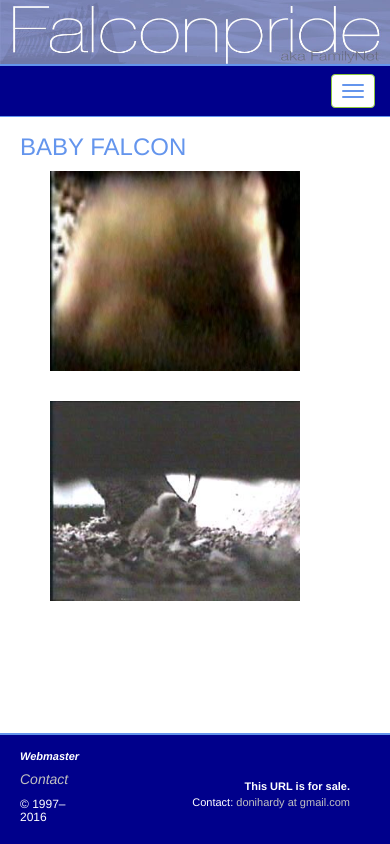
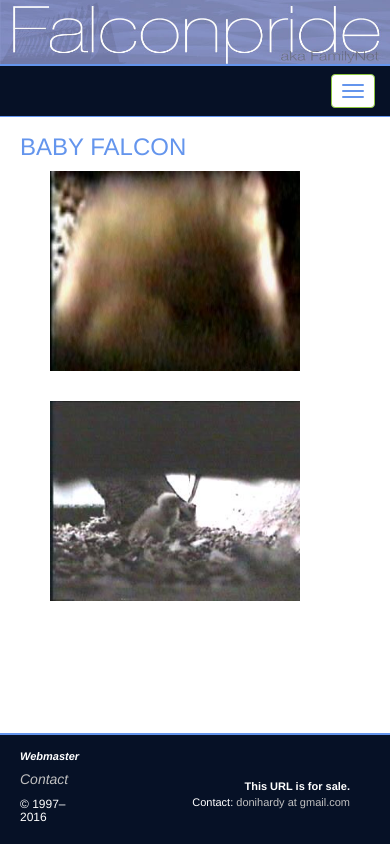
Before and after one commit to donihardy/falconpride, a PHP site: page /falcon.php in a window 390 px wide. Run offline with PHP 8.4, Linux system fonts and the light colour scheme; some libraries are stand-ins or nearby versions.

Commit message:
updated styles
Changed color of nav bar and footer

```diff
--- a/css/styles.css
+++ b/css/styles.css
@@ -18,10 +18,6 @@ div.img-responsive {
     margin-top: -20px;
     width: 100%;
 }
-
-/*body > header {
-	width: 100%;
-}*/
 
 #LogoImg {
 	margin-bottom: 20px;
@@ -77,7 +73,7 @@ a:hover {
 .navbar.navbar-inverse {
 	top: 0px;
 	/*background-color:  rgb(208, 46, 196);*/
-	background-color: darkblue;
+	background-color: #061126;
     border-radius: 0px;
 		border-color: cornflowerblue;
 		border-top: 0;
@@ -104,8 +100,7 @@ a:hover {
 }
 /*navbar #1 hover menu*/
 .navbar-inverse .dropdown {
-	/*background-color: rgb(208, 46, 196);*/
-	background-color: darkblue;
+	background-color: #061126;
 }
 /* navbar #1 menu */
 .navbar-inverse .dropdown > a {
@@ -237,7 +232,6 @@ div.#myNavbar {
 	padding-bottom: 100px;
 	color: black;
 	height: auto;
-	/*z-index: 1;*/
 }
 
 .col-md-3 {
@@ -390,7 +384,7 @@ html body nav.navbar.navbar-inverse div.container-fluid div.navbar-header button
     display: table;
     width: inherit;
     height: inherit;
-    background-color: darkblue ;
+    background-color: #061126 ;
     margin-top: 0;
     border-top: solid cornflowerblue 2px;
 }
@@ -459,7 +453,7 @@ div.displaypics {
 
 #leftFooter, #leftFooter >h4, #leftFooter >h4 >a , #leftFooter >a >h5, #rightFooter, #footerContent  {
 	height: auto;
-	background-color: darkblue;
+	background-color: #061126;
 	font-size: 11px;
 	margin: 0;
 	padding-top: 5px;
```
